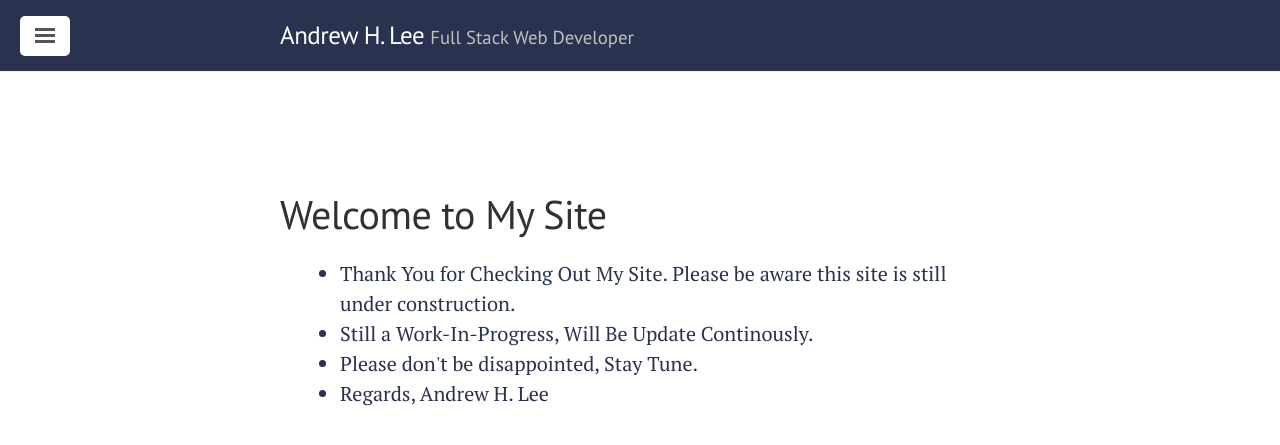
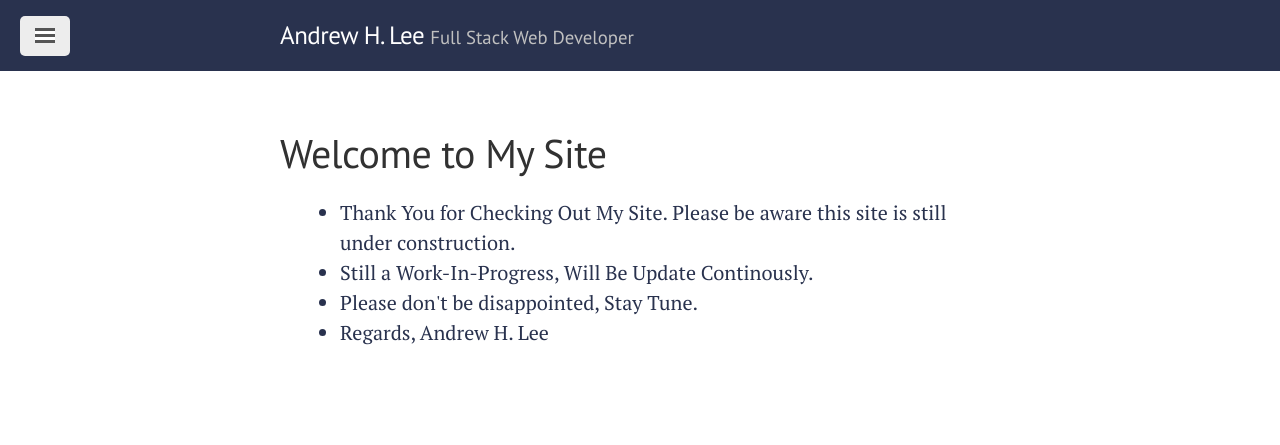
Before and after one commit to andrew-h-lee/andrew-h-lee.github.io, a Jekyll site: the page built from index.html, in a window 1280 px wide. Shown: the top 445 px of the page. Built offline with Jekyll 4.4.1, drawn with Linux system fonts in a browser that asks for light colours; nearby versions of some CDN libraries; the list of posts is cut into pages by our own code.

Commit message:
Minor Updates

```diff
--- a/public/css/custom-lanyon.css
+++ b/public/css/custom-lanyon.css
@@ -238,7 +238,8 @@
 img {
   display: block;
   max-width: 100%;
-  margin: 0 0 1rem;
+  margin-left: auto;
+  margin-right: auto;
   border-radius: 5px;
 }
 
@@ -322,8 +323,6 @@
 .masthead {
   padding-top:    1rem;
   padding-bottom: 1rem;
-  margin-bottom: 3rem;
-  border-bottom: 1px solid #eee;
   background-color: #29324e;
 }
 .masthead-title {
@@ -553,7 +552,7 @@
   display: block;
   padding: .25rem .75rem;
   color: #505050;
-  background-color: #fff;
+  background-color: #ededed;
   border-radius: .25rem;
   cursor: pointer;
 }
@@ -572,7 +571,7 @@
 .sidebar-toggle:active,
 #sidebar-checkbox:focus ~ .sidebar-toggle,
 #sidebar-checkbox:checked ~ .sidebar-toggle {
-  color: #fff;
+  color: #ededed;
   background-color: rbga(0,0,0,0);
 }
 
--- a/public/js/constellation.js
+++ b/public/js/constellation.js
@@ -3,7 +3,6 @@
  * LINK: http://greensock.com
  */
 
-(function() {
 
     var width, height, largeHeader, canvas, ctx, points, target, animateHeader = true;
 
@@ -187,7 +186,6 @@
         return Math.pow(p1.x - p2.x, 2) + Math.pow(p1.y - p2.y, 2);
     }
 
-})();
 
 /* SECTION: requestAnimationFrame polyfill
  * Authors: Erik Möller, fixes from Paul Irish & Tino Zijdel.
```
